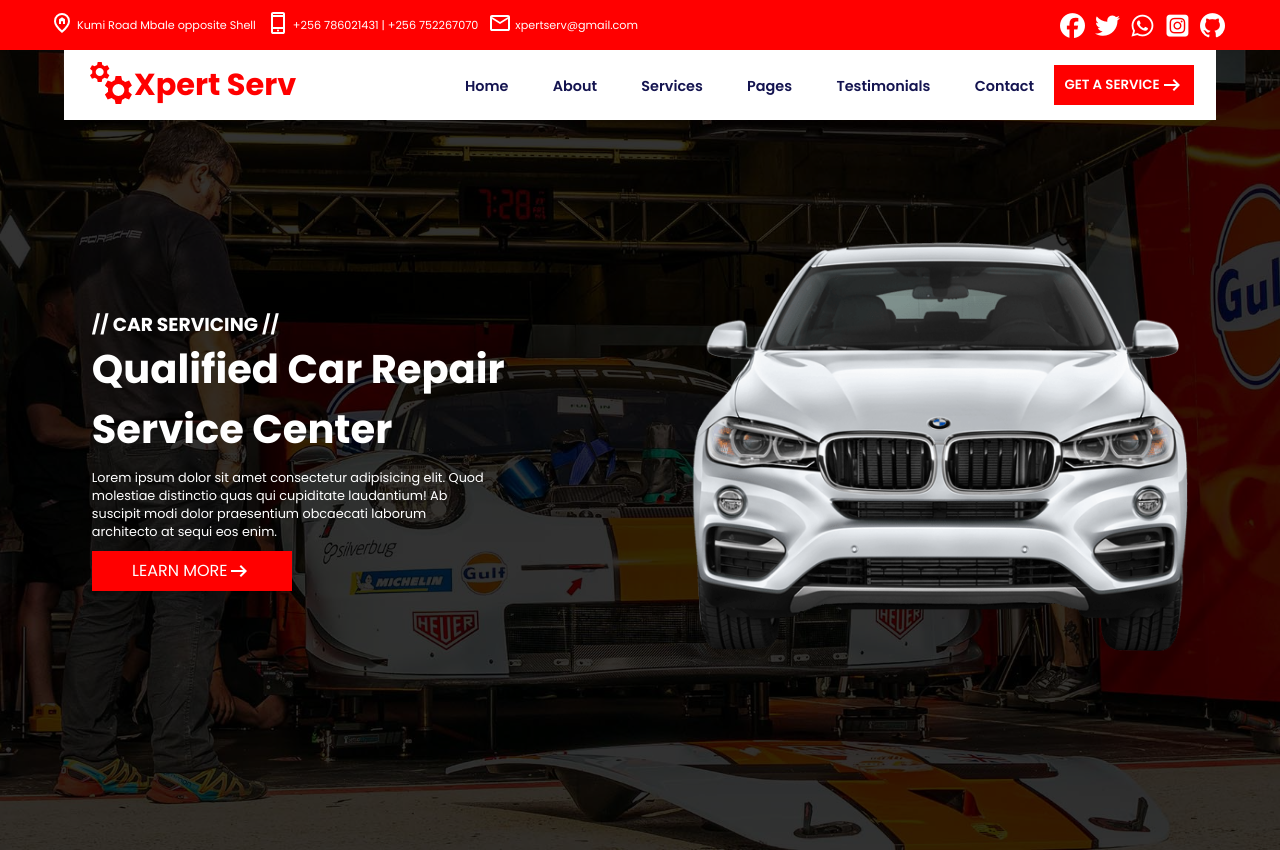
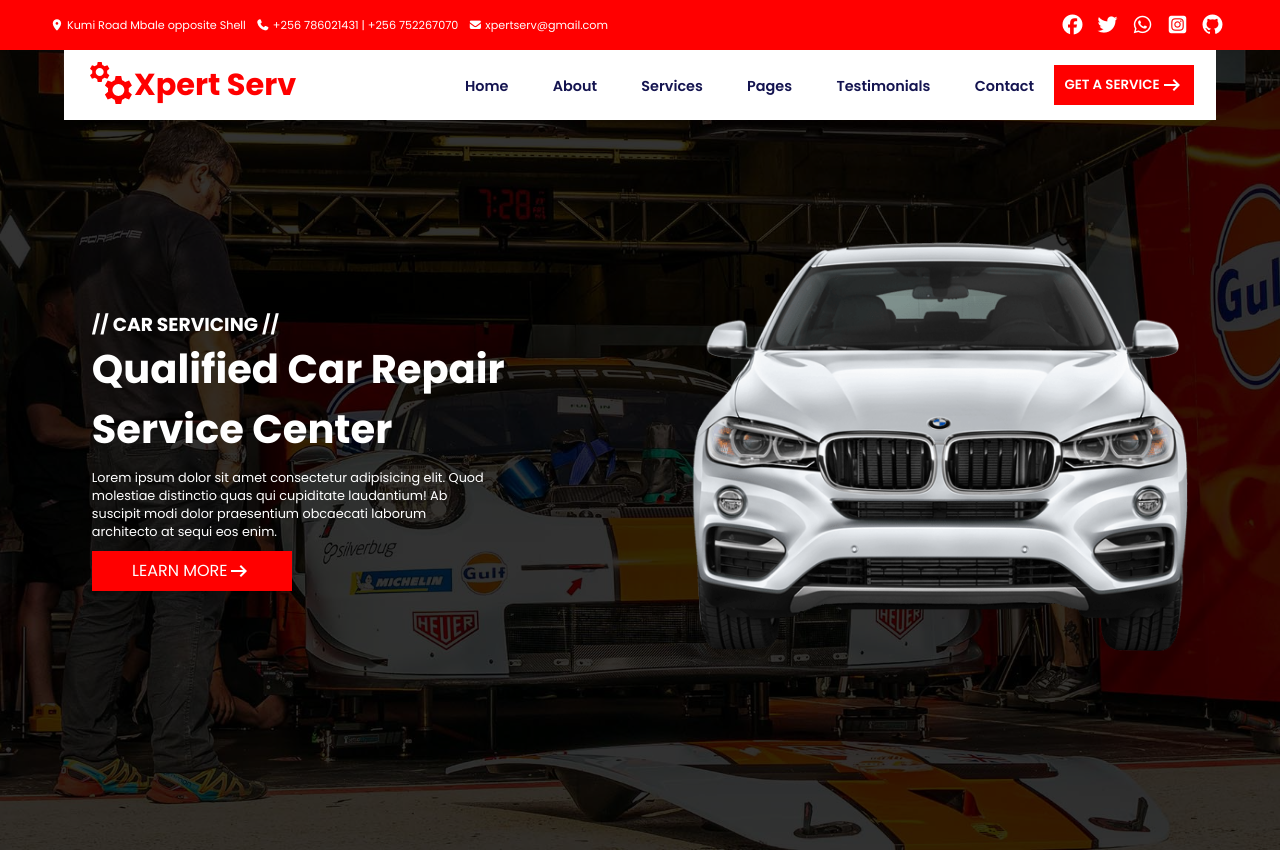
Before and after one commit to Chemistry2i/Xpert-Serv, a plain HTML site: page index.html in a window 1280 px wide. Shown: the top 850 px of the page. Drawn offline with Linux system fonts and the light colour scheme.

Commit message:
icons modification
icons changed

```diff
--- a/index.html
+++ b/index.html
@@ -21,21 +21,21 @@
         <div class="spread">
             <div class="iconLocation">
                 <div class="iconz">
-                    <svg xmlns="http://www.w3.org/2000/svg" height="24px" viewBox="0 -960 960 960" width="24px" fill="white"><path d="M360-440h80v-110h80v110h80v-190l-120-80-120 80v190Zm120 254q122-112 181-203.5T720-552q0-109-69.5-178.5T480-800q-101 0-170.5 69.5T240-552q0 71 59 162.5T480-186Zm0 106Q319-217 239.5-334.5T160-552q0-150 96.5-239T480-880q127 0 223.5 89T800-552q0 100-79.5 217.5T480-80Zm0-480Z"/></svg>
+                    <i class="fa-solid fa-location-dot"></i>
                 </div>
                 <p>Kumi Road Mbale opposite Shell</p>
             </div>
 
             <div class="iconLocation">
                 <div class="iconz">
-                    <svg xmlns="http://www.w3.org/2000/svg" height="24px" viewBox="0 -960 960 960" width="24px" fill="white"><path d="M280-40q-33 0-56.5-23.5T200-120v-720q0-33 23.5-56.5T280-920h400q33 0 56.5 23.5T760-840v720q0 33-23.5 56.5T680-40H280Zm0-200v120h400v-120H280Zm200 100q17 0 28.5-11.5T520-180q0-17-11.5-28.5T480-220q-17 0-28.5 11.5T440-180q0 17 11.5 28.5T480-140ZM280-320h400v-400H280v400Zm0-480h400v-40H280v40Zm0 560v120-120Zm0-560v-40 40Z"/></svg>
+                    <i class="fa-solid fa-phone"></i>
                 </div>
                 <p>+256 786021431 | +256 752267070</p>
             </div>
 
             <div class="iconLocation">
                 <div class="iconz">
-                    <svg xmlns="http://www.w3.org/2000/svg" height="24px" viewBox="0 -960 960 960" width="24px" fill="white"><path d="M160-160q-33 0-56.5-23.5T80-240v-480q0-33 23.5-56.5T160-800h640q33 0 56.5 23.5T880-720v480q0 33-23.5 56.5T800-160H160Zm320-280L160-640v400h640v-400L480-440Zm0-80 320-200H160l320 200ZM160-640v-80 480-400Z"/></svg>
+                    <i class="fa-solid fa-envelope"></i>
                 </div>
                 <p>xpertserv@gmail.com</p>
             </div>
--- a/style.css
+++ b/style.css
@@ -96,7 +96,7 @@ body{
 .fa-whatsapp,
 .fa-square-instagram,
 .fa-github {
-    font-size: 25px;
+    font-size: 20px;
 }
 
 .socials span{
```
